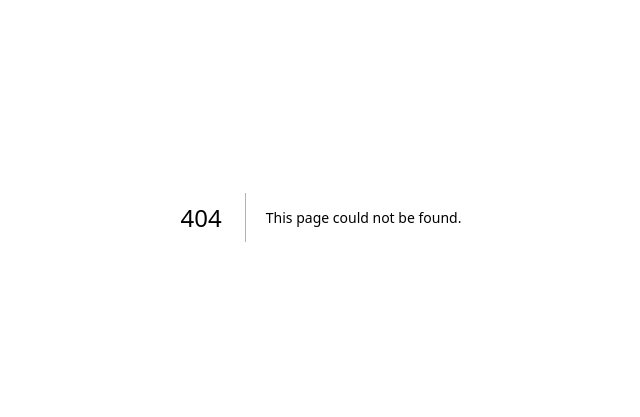
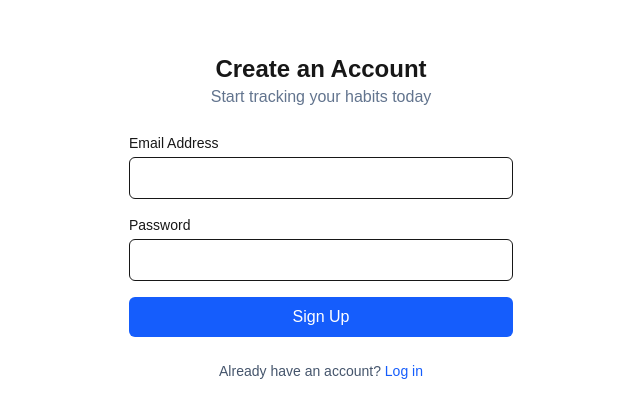
Before and after one commit to JasonChukwuebuka01/habit-tracker, a Next.js app: page /signup in a window 1280 px wide. Before the commit this address had no page. Shown: the part 183-600 px from the top of the page, without its empty margins (319-959 px from the left). Built offline with nearby package versions, Linux system fonts and the light colour scheme.

Commit message:
feat: implement signup form and page with validation and error handling

```diff
--- /dev/null
+++ b/src/app/signup/page.tsx
@@ -0,0 +1,25 @@
+import Link from 'next/link';
+import SignupForm from '@/components/auth/SignupForm';
+
+export default function SignupPage() {
+
+    return (
+        <main className="min-h-screen flex flex-col items-center justify-center p-4">
+            <div className="w-full max-w-sm space-y-6">
+                <div className="text-center">
+                    <h1 className="text-2xl font-bold">Create an Account</h1>
+                    <p className="text-slate-500">Start tracking your habits today</p>
+                </div>
+
+                <SignupForm />
+
+                <p className="text-center text-sm text-slate-600">
+                    Already have an account?{' '}
+                    <Link href="/login" className="text-blue-600 hover:underline">
+                        Log in
+                    </Link>
+                </p>
+            </div>
+        </main>
+    );
+}
--- /dev/null
+++ b/src/components/auth/SignupForm.tsx
@@ -0,0 +1,82 @@
+'use client';
+
+import React, { useState } from 'react';
+import { useRouter } from 'next/navigation';
+import { registerUser } from '@/lib/auth';
+
+export default function SignupForm() {
+    const [email, setEmail] = useState('');
+    const [password, setPassword] = useState('');
+    const [error, setError] = useState<string | null>(null);
+    const [loading, setLoading] = useState(false);
+    const router = useRouter();
+
+    const handleSubmit = async (e: React.FormEvent) => {
+        e.preventDefault();
+        setError(null);
+        setLoading(true);
+
+        // Basic validation before calling the lib
+        if (!email || !password) {
+            setError('Email and password are required');
+            setLoading(false);
+            return;
+        }
+
+        const result = registerUser(email, password);
+
+        if (result.success) {
+            router.push('/dashboard');
+        } else {
+            setError(result.error || 'Something went wrong');
+            setLoading(false);
+        }
+    };
+
+    return (
+        <form onSubmit={handleSubmit} className="flex flex-col gap-4 w-full max-w-sm">
+            <div className="flex flex-col gap-1">
+                <label htmlFor="email" className="text-sm font-medium">Email Address</label>
+                <input
+                    id="email"
+                    type="email"
+                    value={email}
+                    onChange={(e) => setEmail(e.target.value)}
+                    data-testid="auth-signup-email"
+                    className="border p-2 rounded-md focus:ring-2 focus:ring-blue-500 outline-none"
+                    required
+                />
+            </div>
+
+            <div className="flex flex-col gap-1">
+                <label htmlFor="password" className="text-sm font-medium">Password</label>
+                <input
+                    id="password"
+                    type="password"
+                    value={password}
+                    onChange={(e) => setPassword(e.target.value)}
+                    data-testid="auth-signup-password"
+                    className="border p-2 rounded-md focus:ring-2 focus:ring-blue-500 outline-none"
+                    required
+                />
+            </div>
+
+            {
+                error && (
+                    <p className="text-red-500 text-sm font-medium" role="alert">
+                        {error}
+                    </p>
+                )
+            }
+
+            <button
+                type="submit"
+                disabled={loading}
+                data-testid="auth-signup-submit"
+                className="bg-blue-600 text-white p-2 rounded-md hover:bg-blue-700 transition-colors disabled:bg-blue-300"
+            >
+                {loading ? 'Creating Account...' : 'Sign Up'}
+            </button>
+        </form>
+    );
+}
```
